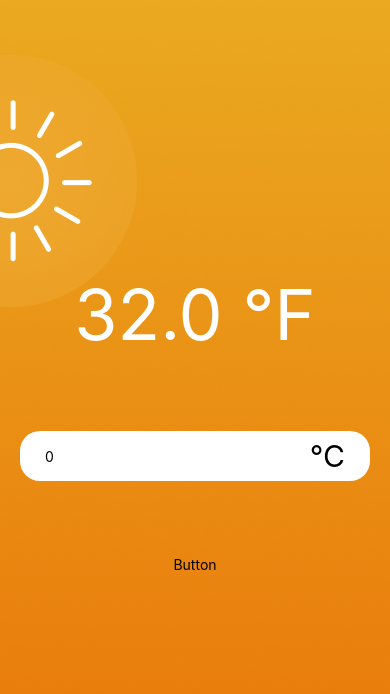
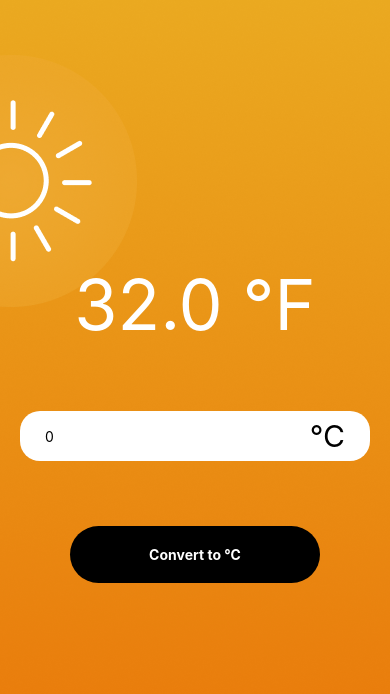
Before and after one commit to mdeaconu/react-native-temperature-converter, a React Native app: screen / in a window 390 px wide. Shown: the top 694 px of the page. Built offline with nearby package versions, Linux system fonts and the light colour scheme.

Commit message:
feat: button - toggle units
Signed-off-by: Mihai DEACONU <mihai.deaconu@cognizant.com>

```diff
--- a/App.js
+++ b/App.js
@@ -1,11 +1,12 @@
 import React, { useState } from "react";
 import { SafeAreaProvider, SafeAreaView } from "react-native-safe-area-context";
-import { ImageBackground, Text, View } from "react-native";
+import { ImageBackground, View } from "react-native";
 import { s } from "./App.style";
 import hotBackground from "./assets/hot.png"
 import { Input } from "./components/Input/Input";
 import { DisplayTemperature } from "./components/DisplayTemperature/DisplayTemperature";
 import { UNITS, convertTemperatureTo, getOppositeUnit } from "./utils/temperature";
+import { ButtonConvert } from "./components/ButtonConvert/ButtonConvert";
 
 export default function App() {
   const [inputValue, setInputValue] = useState(0);
@@ -34,7 +35,7 @@ export default function App() {
               onChange={setInputValue}
               defaultValue={0}
             />
-            <Text>Button</Text>
+            <ButtonConvert unit={currentUnit} onPress={() => setCurrentUnit(oppositeUnit)} />
           </View>
         </SafeAreaView>
       </SafeAreaProvider>
--- /dev/null
+++ b/components/ButtonConvert/ButtonConvert.jsx
@@ -0,0 +1,11 @@
+import React from "react";
+import { s } from "./ButtonConvert.style";
+import { Text, TouchableOpacity } from "react-native";
+
+export function ButtonConvert({ unit, onPress }) {
+  return (
+    <TouchableOpacity style={s.button} onPress={onPress}>
+      <Text style={s.text}>Convert to {unit}</Text>
+    </TouchableOpacity>
+  );
+}
--- /dev/null
+++ b/components/ButtonConvert/ButtonConvert.style.js
@@ -0,0 +1,16 @@
+import { StyleSheet } from "react-native";
+
+export const s = StyleSheet.create({
+  button: {
+    backgroundColor: "black",
+    borderRadius: 30,
+    paddingHorizontal: 40,
+    paddingVertical: 20,
+    width: 250,
+  },
+  text: {
+    alignSelf: "center",
+    color: "white",
+    fontWeight: "bold",
+  },
+});
```
